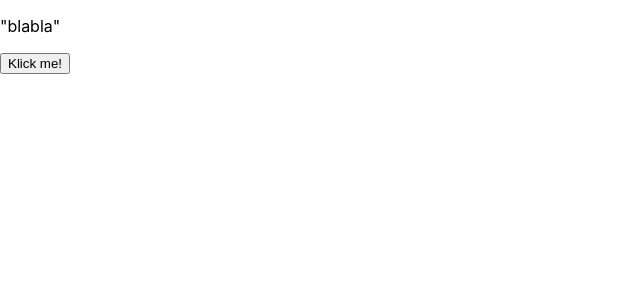
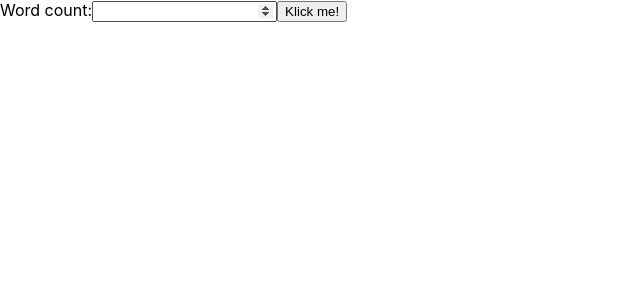
Before and after one commit to Tyrlingen/ProjectT-shirt, a React (Create React App) app: page / in a window 1280 px wide. Shown: the top 300 px of the page, without its empty margins (0-640 px from the left). Built offline with nearby package versions, Linux system fonts and the light colour scheme.

Commit message:
Strängat responsen från api:et och skriver ut detta på sidan

```diff
--- a/src/App.js
+++ b/src/App.js
@@ -5,24 +5,41 @@ class App extends Component {
   constructor(props) {
     super(props);
     this.state = {
-      currentText: []
+      text: " "
     };
   }
-  wordGetter(){
-    fetch("https://random-word-api.herokuapp.com/word?number=10")
+  handleKeyPress(event){
+    if (event.which === 13) {
+      const inputField = document.querySelector("#word-count");
+      const number = inputField.value;
+      this.wordGetter(number);
+  }
+  }
+  handleClick(){
+    const inputField = document.querySelector("#word-count");
+    const number = inputField.value;
+    this.wordGetter(number);
+  }
+  wordGetter(number){
+
+    fetch(`https://random-word-api.herokuapp.com/word?number=${number}`)
     .then((response)=>{
       return response.json();
     })
     .then((data)=>{
-      this.setState({currentText: data});
+      const text = data.join(" ")
+      this.setState({text: text});
     })
+    }
 
-  }
   render(){
-    console.log(this.state.currentText);
     return(<main>
-        <p>"blabla"</p>
-        <button onClick={this.wordGetter.bind(this)}>Klick me!</button>
+          <label for="word-count">Word count:</label>
+          <input id="word-count" type="number"  onKeyPress = {this.handleKeyPress.bind(this)}></input>
+        <button onClick={this.handleClick.bind(this)}>Klick me!</button>
+        <div className="tshirt-container">
+          <p>{this.state.text}</p>
+        </div>
     </main>)
   }
 }
```
